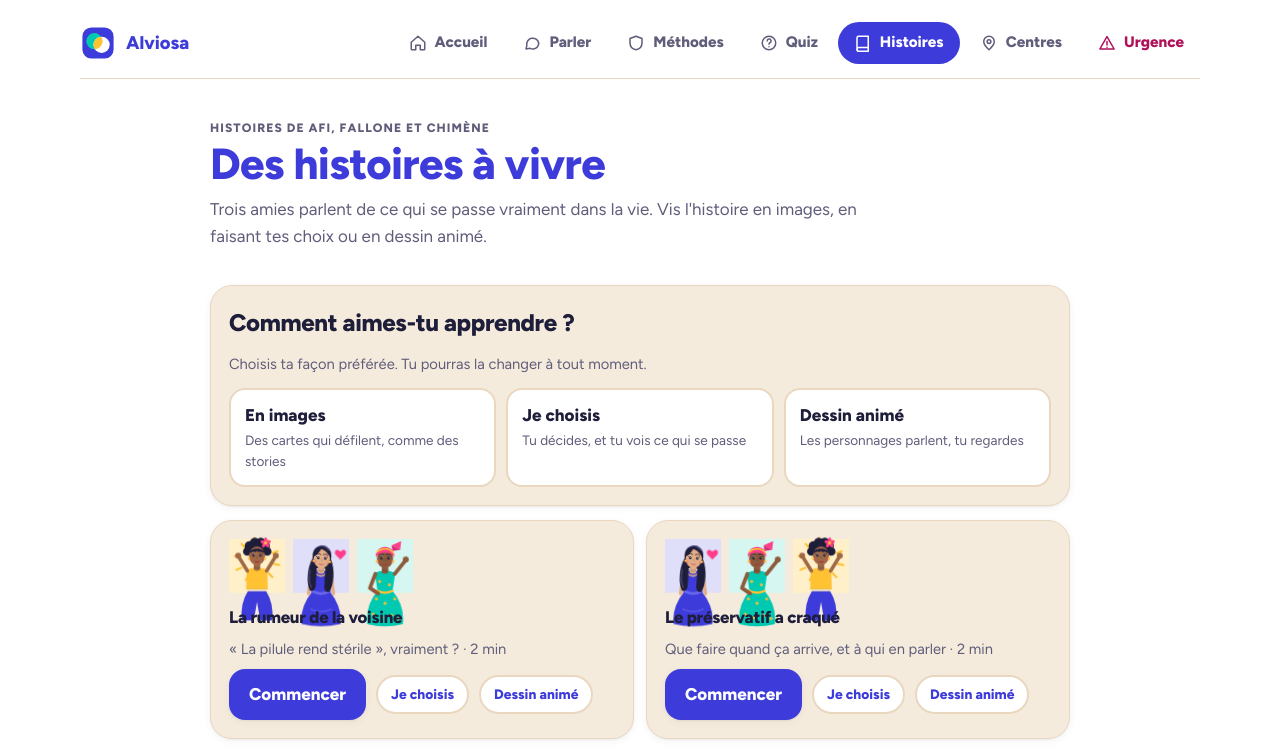
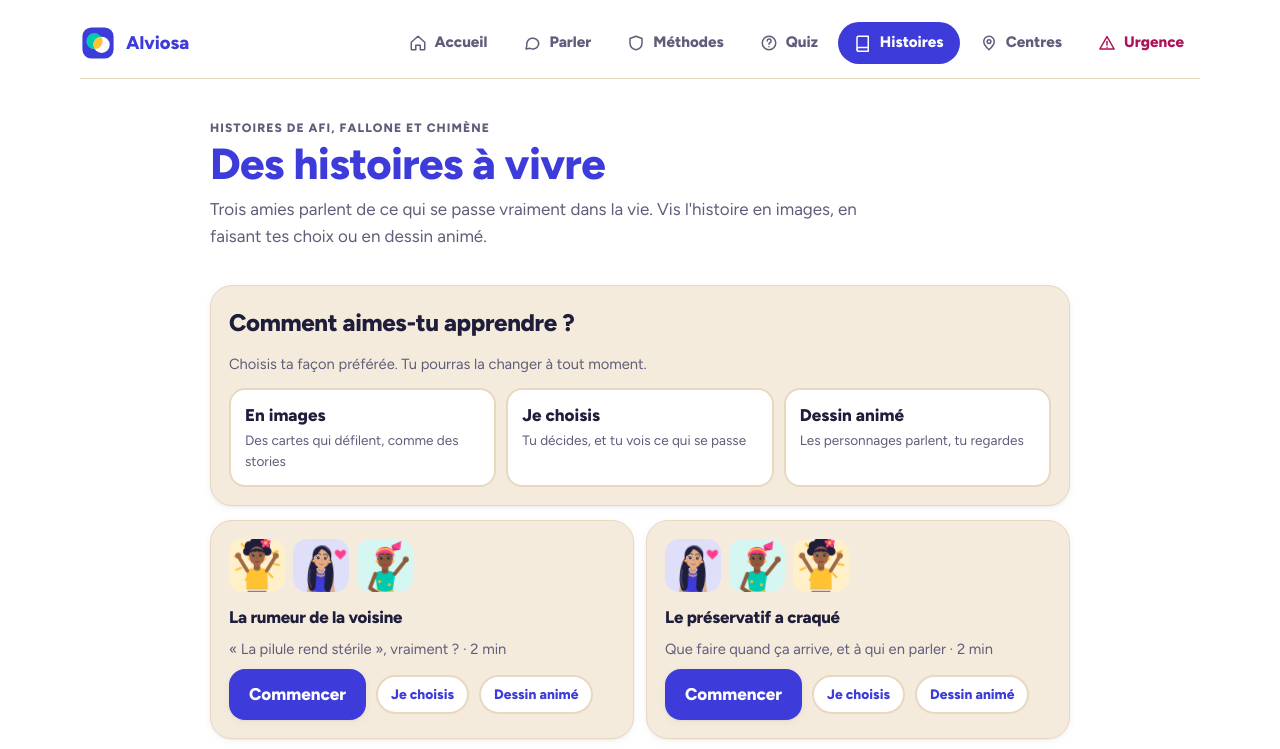
Before and after one commit to immoservislokossa-hue/anonyme, a Next.js app: page /chroniques in a window 1280 px wide. Shown: the top 749 px of the page. Built offline with nearby package versions, Linux system fonts and the light colour scheme.

Commit message:
Portraits en buste : les jambes ne dépassent plus du cadre
Co-Authored-By: Claude Sonnet 5.5 <noreply@anthropic.com>
Claude-Session: https://claude.ai/code/session_011Xm7594PGApRwWEHtMXazL

```diff
--- a/app/globals.css
+++ b/app/globals.css
@@ -1835,3 +1835,7 @@ th {
     font-size: 0.95rem;
   }
 }
+
+.sil.bust {
+  overflow: hidden;
+}
--- a/components/Silhouette.tsx
+++ b/components/Silhouette.tsx
@@ -164,7 +164,7 @@ export default function Silhouette({
 
   return (
     <svg
-      className={`sil sil-${voie}${talking ? " talking" : ""}`}
+      className={`sil sil-${voie}${talking ? " talking" : ""}${bust ? " bust" : ""}`}
       width={width}
       height={bust ? (size * 100) / 104 : size}
       viewBox={viewBox}
```
